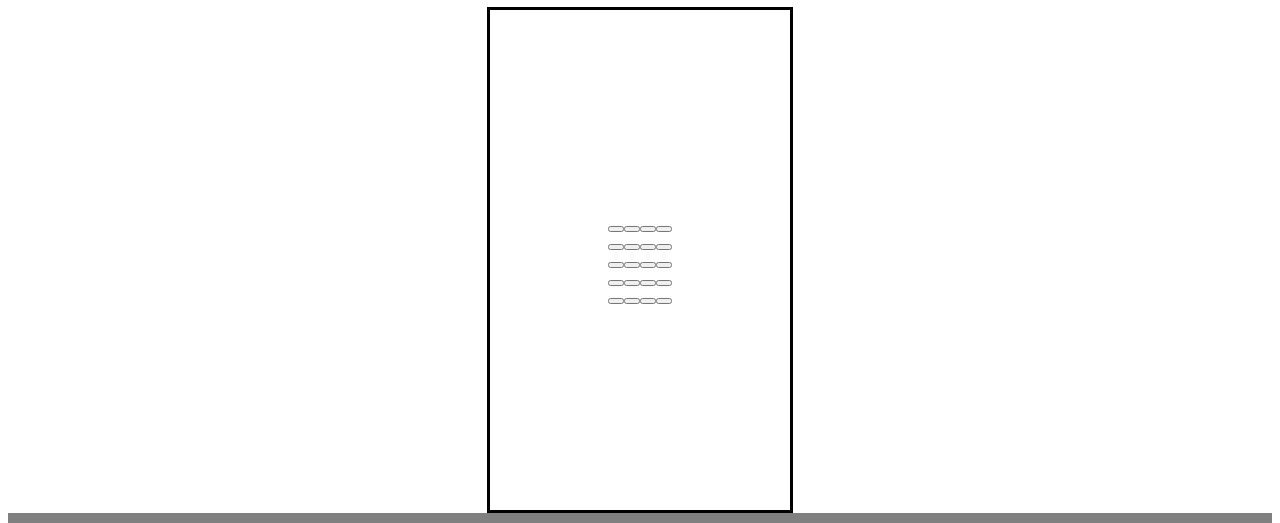
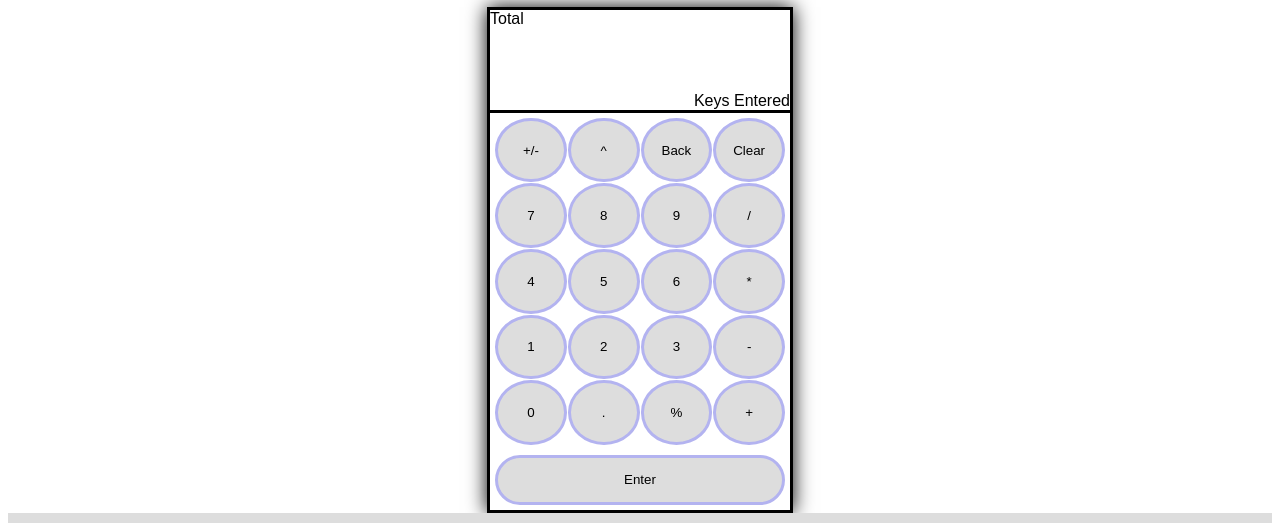
Before and after one commit to evelyn-gomez/Calculator, a plain HTML site: page index.html in a window 1280 px wide. Shown: the part 81-604 px from the top of the page. Drawn offline with Linux system fonts and the light colour scheme.

Commit message:
function calc() for all 4 operators types. Added perfect scenerio only

```diff
--- a/index.html
+++ b/index.html
@@ -10,8 +10,14 @@
 <body>
   <h1>Calculator Project</h1>
   <div class="calculator lightmode">
-    <div class="answer"></div >
-    <div class="keys"></div>
+    <div class="answer">
+      <div id="total">Total</div>
+      <div id="keysEntered">Keys Entered</div>
+    </div>
+    <div class="btns"></div>
+    <div class="enterbtn">
+      <button id="enter" onclick="onEnter()">Enter</button>
+    </div>
   </div>
   <footer>
     <p>Created by: </p>
--- a/script.js
+++ b/script.js
@@ -1,21 +1,98 @@
-let numberKeys = document.querySelector('div.keys');
+let btns = document.querySelector('div.btns');
+let buttonValues = ['+/-','^','Back','Clear',7,8,9,'/',4,5,6,'*',1,2,3,'-',0,'.','%','+'];
+let operatorValues = {
+  addition: '+',
+  substraction: '-',
+  multiplication: '*',
+  division: '/',
+}
 
-// create 5 rows, each row has 4 buttons = 20 btn total
+function removeLastVal(){
+  //backspace -removes last value;
+}
 
-function createKeys(){
-  let row =[];
-  for(let i = 0; i < 5; i++){
-    const row = document.createElement('div');
-    row.classList.add = 'row';
-    for(let j = 0; j < 4; j++){
-        const button = document.createElement('button');
-        row.classList.add = 'keyButtons';
-        row.appendChild(button);
-    }
-    numberKeys.appendChild(row);
+
+// function someFun(key){
+//   console.log(key)
+// }
+
+// function workingDisplay(){
+//   //takes two num and and operator, and return a calculatio and saves it
+// }
+
+// function firstNum () {
+//   //save first num here?
+//   //then once opeartor intruced pass to workingDisplay();
+//   //clear() function
+
+// }
+// function secondNum(){
+//   //save 2nd num here
+// }
+let currentDigits = [];
+
+let params = {
+  first: null,
+  operator: null,
+  last: null,
+};
+
+function calc() {
+  switch(params.operator) {
+    case '+':
+      return params.first + params.last;
+    case '-':
+      return params.first - params.last;
+    case '/':
+      return params.first / params.last;
+    case '*':
+      return params.first * params.last;
   }
 }
-createKeys();
 
-//obj that has properties { number: numberOrString, thisFun: someFun thatexcuctesforBtn}
-//
+function onEnter() {
+  console.log('enter');
+  let strDigits = currentDigits.join('');
+  params.last = parseInt(strDigits);
+  let result = calc();
+  console.log(result);
+}
+
+let getKeys = function (){
+  for(let key of buttonValues) {
+    let button = document.createElement('button');
+    btns.appendChild(button);
+    button.textContent = key;
+    button.setAttribute('id',`${key}`);
+    button.onclick = function() {
+
+      // if typeof button is number, push into current number
+      let parsed = parseInt(button.id);
+      if (!isNaN(parsed)) {
+        currentDigits.push(parsed);
+        console.log(currentDigits);
+        return;
+      }
+
+      // if is an operator, commit first number, commit operator, clear digits
+      if (Object.values(operatorValues).includes(button.id)) {
+        console.log('is operator');
+        let strDigits = currentDigits.join('');
+        params.first = parseInt(strDigits);
+        params.operator = button.id;
+        currentDigits = [];
+        return;
+      }
+
+
+    }
+  }
+}
+getKeys();
+
+
+
+
+
+
+//obj that has properties { number/operator/string : someFunction(num/operator/string) }//
--- a/style.css
+++ b/style.css
@@ -9,27 +9,38 @@ h1{
 }
 .calculator{
   display: flex;
-  justify-content: center;
+  flex-direction: column;
   font-family: 'Amatic SC', sans-serif;
   width: 300px;
   height: 500px;
   border: solid;
+  box-shadow: 0px 0px 19px;
 }
-.keys{
-  display: flex;
-  flex-direction: column;
-  justify-content: center;
-  /* width: 75vh; */
+.answer{
+  height: 100px;
+  width: 300px;
+  border-bottom: solid;
+}
+#total{
+  border:solid;
+}
+.btns{
+  display: grid;
+  grid-template-rows: repeat(5, 1fr);
+  grid-template-columns: repeat(4, 1fr);
+  grid-row-gap: 1px;
+  grid-column-gap: 1px;
+  height: 400px;
+  margin: 5px;
 }
 footer {
   display: flex;
-  background-color: gray;
+  background-color: #ddd;
   font-family: "Amatic SC", sans-serif;
   flex-wrap: wrap;
   justify-content: center;
   align-items: center;
   width: 100%;
-
 }
 #githublog{
   width: 20px;
@@ -38,7 +49,32 @@ footer {
 .row {
   display: flex;
 }
-.keyButtons {
-  display: flex;
-  width: 25px;
+button {
+  background-color: #ddd;
+  border: solid;
+  border-radius: 50%;
+  border-color: rgb(179, 179, 240);
+  color: black;
+  cursor: pointer;
+  overflow: break-word;
 }
+.enterbtn button{
+  background-color: #ddd;
+  border-radius: 25px;
+  height:50px;
+  width: 290px;
+  margin: 5px;
+}
+#total{
+ text-align: left;
+ height: 50px;
+ border: 0ch;
+
+}
+#keysEntered{
+    display: flex;
+    text-align: right;
+    height: 50px;
+    flex-direction: column;
+    justify-content: flex-end;
+}
```
Also changed, not shown: 1 other file.
